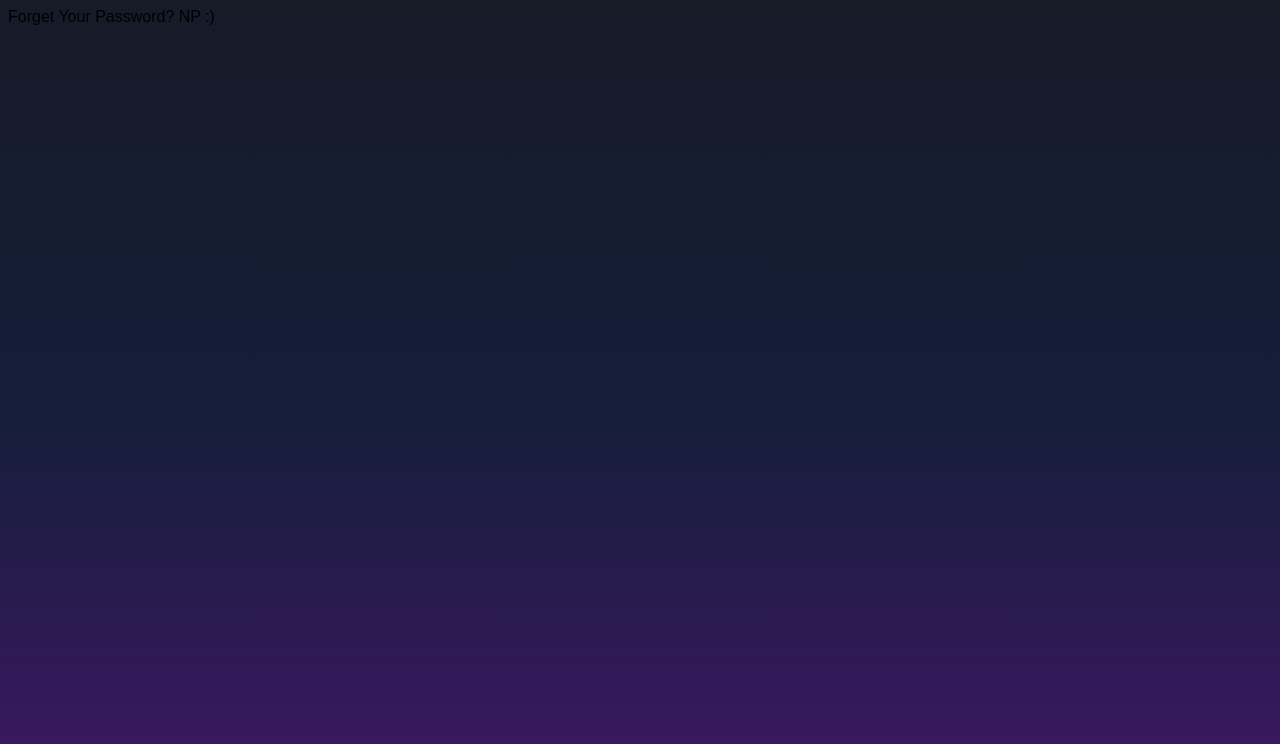
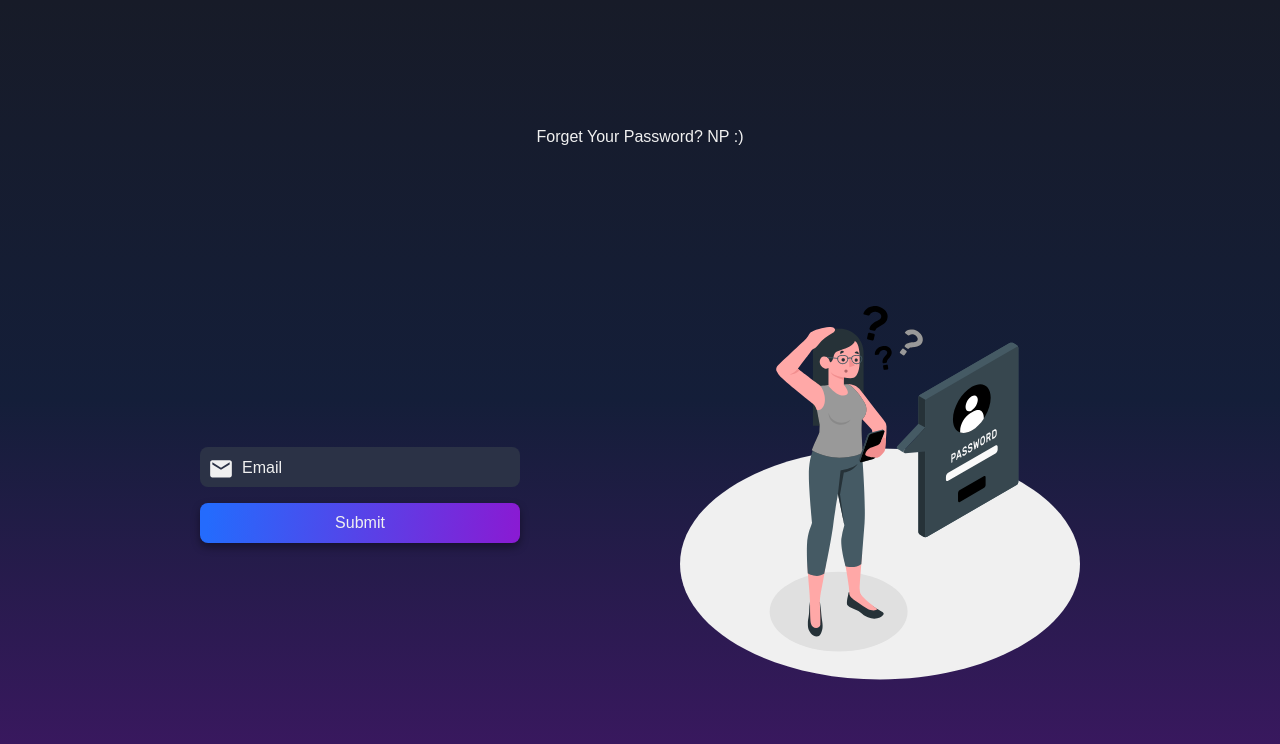
Before and after one commit to aliiimaher/ToDoList-Frontend, a Vue app: page /forgetpassword in a window 1280 px wide. Shown: the top 744 px of the page. Built offline with nearby package versions, Linux system fonts and the light colour scheme.

Commit message:
forget password page completed successfully

```diff
--- a/src/views/ForgetPass.vue
+++ b/src/views/ForgetPass.vue
@@ -2,13 +2,59 @@
   <div class="forget-pass">
     <div class="title">Forget Your Password? NP :)</div>
     <div class="main-content">
-
+      <div class="function">
+        <TextInput
+          placeholder="Email"
+          :icon="require('../assets/icons/Email.svg')"
+          class="input"
+        >
+        </TextInput>
+        <Button name="Submit"></Button>
+      </div>
+      <div class="ill">
+        <img src="../assets/ills/Ill-ForgetPass.svg" />
+      </div>
     </div>
   </div>
 </template>
 
 <script>
-export default {};
+import TextInput from "@/components/TextInput";
+import Button from "@/components/Button";
+export default {
+  components: { TextInput, Button },
+};
 </script>
 
-<style scoped></style>
+<style scoped>
+.title {
+  font-family: sans-serif;
+  color: #f0f0f0;
+  text-align: center;
+  padding-top: 120px;
+  margin-bottom: 160px;
+}
+
+.function {
+    margin-right: 160px;
+}
+
+.input {
+    margin-bottom: 16px;
+}
+
+.ill {
+    display: block;
+    margin-left: 0;
+}
+
+* {
+  margin-left: auto;
+  margin-right: auto;
+}
+
+.main-content {
+  display: flex;
+  align-items: center;
+}
+</style>
```
Also changed, not shown: src/assets/ills/Ill-ForgetPass.svg (added).
